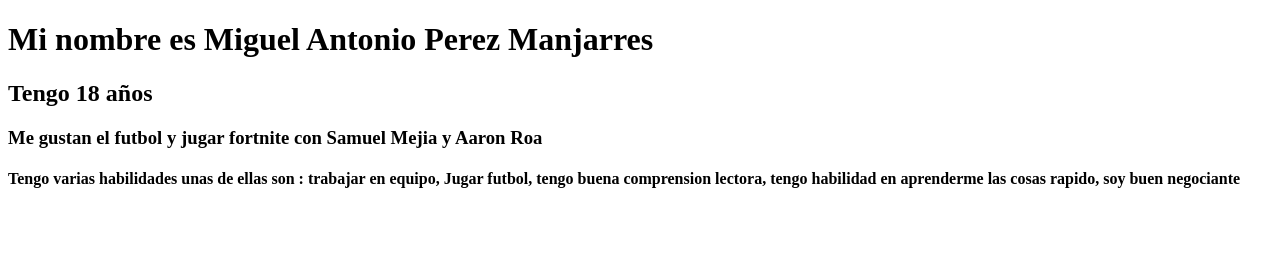
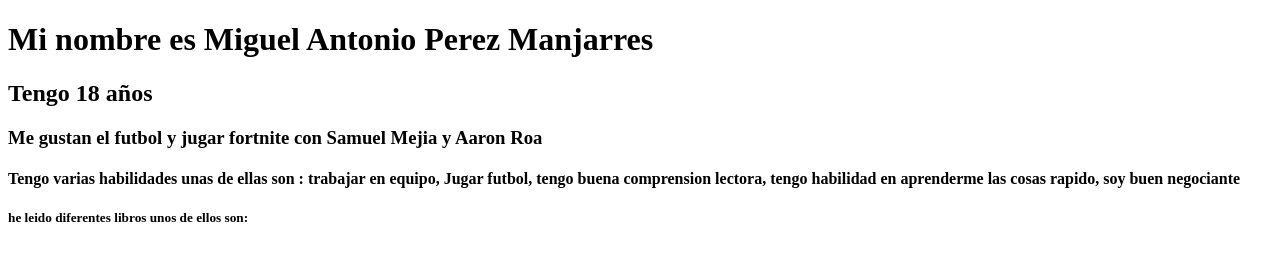
Before and after one commit to miguells77/nuevo-repositorio, a plain HTML site: page index.html in a window 1280 px wide. Drawn offline with Linux system fonts and the light colour scheme.

Commit message:
septimo commit

```diff
--- a/index.html
+++ b/index.html
@@ -13,6 +13,6 @@
             trabajar en equipo, Jugar futbol, tengo buena comprension lectora,
             tengo habilidad en aprenderme las cosas rapido, soy buen negociante
          </h4>
-         <h5></h5>
+         <h5>he leido diferentes libros unos de ellos son:</h5>
 </body>
 </html>
```
